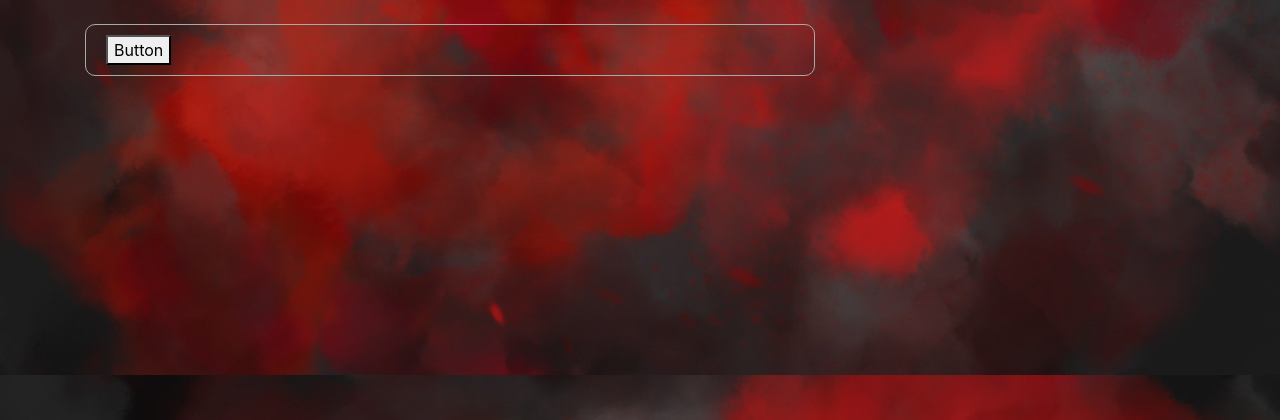
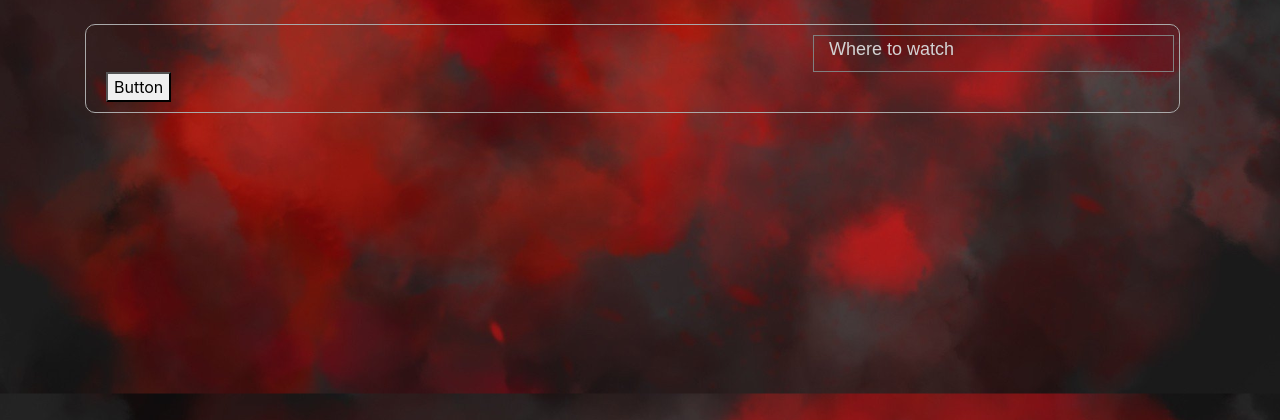
Before and after one commit to sebastianRytel/MoviesLibrary, a Django app: page /form_predefined/ in a window 1280 px wide. Shown: the part 56-476 px from the top of the page. Run offline with Django 3.2, Linux system fonts and the light colour scheme; a user stored in the database is signed in; some libraries are stand-ins or nearby versions.

Commit message:
modification

```diff
--- a/movies/templates/movies/forms/form.html
+++ b/movies/templates/movies/forms/form.html
@@ -1,11 +1,18 @@
 {% extends 'movies/base.html' %}
 {% load crispy_forms_tags %}
 {% block content %}
-    <div class="content-section">
+    <div class="content-section" style="width: 150%; justify-content: left">
         <form action="{% url 'movies-save' %}" method="POST">
             {% csrf_token %}
-            {{ movies_form|crispy }}
-            {{ movie_locations_form|crispy }}
+            <div class="row">
+                <div class="col-8">
+                    {{ movies_form|crispy }}
+                </div>
+                <div class="col-4" style="border: 1px solid gray">
+                    <label>Where to watch</label>
+                    {{ user_commit_form|crispy }}
+                </div>
+            </div>
             <button type="submit">Button</button>
         </form>
     </div>
--- a/movies/views.py
+++ b/movies/views.py
@@ -41,9 +41,11 @@ def save_to_library(request):
         if movie.is_valid() and user_commit.is_valid():
             new_tags = create_new_tag(movie.cleaned_data)
             movie_title = movie.cleaned_data['Title']
-            joined_two_forms = {**movie.cleaned_data, **user_commit.cleaned_data}
-            new_movie = Movies.objects.create(**joined_two_forms)
+            new_movie = Movies.objects.create(**movie.cleaned_data)
             new_movie.save()
+            xyz = new_movie.objects.create(**user_commit.cleaned_data)
+            xyz.save()
+            # new_movie = Movies.objects.create(**joined_two_forms)
             return render(request, 'movies/movie/saved_to_db.html', {'title': movie_title, 'new_tags': new_tags})
         # returns form with validation errors, if fields are not valid as per fields definition in models.
         return render(request, 'movies/forms/form.html', context)
```
Also changed, not shown: db.sqlite3.
